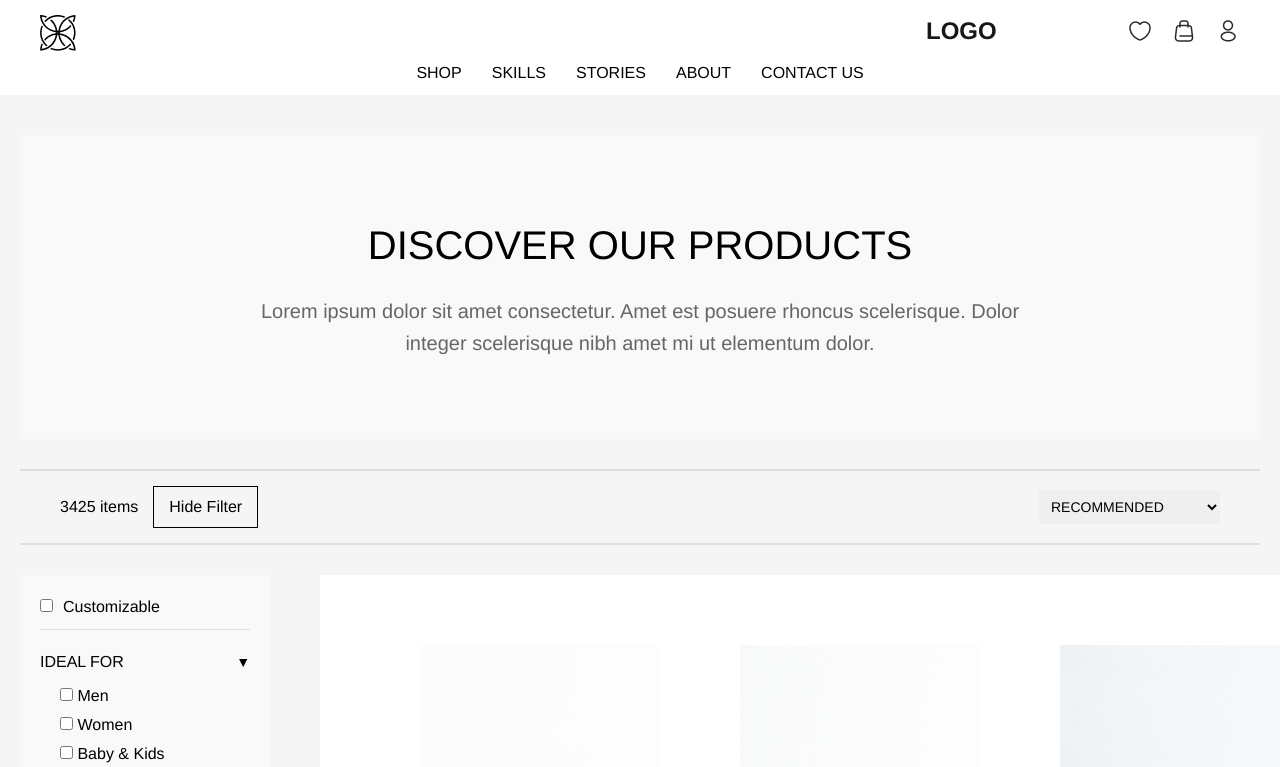
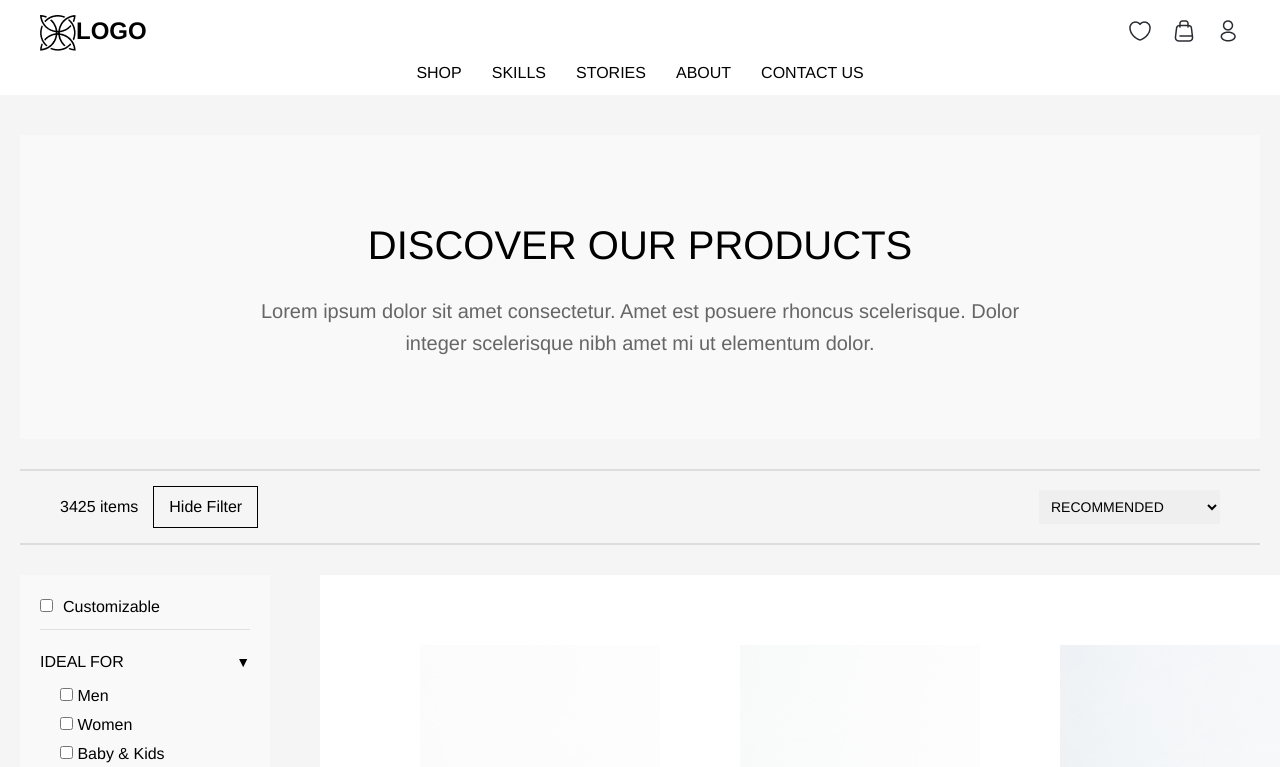
Before and after one commit to Vivek-Shete/Appscriptask-VivekShete, a Next.js app: page / in a window 1280 px wide. Shown: the top 767 px of the page. Built offline with nearby package versions, Linux system fonts and the light colour scheme.

Commit message:
Update Navbar.module.css

```diff
--- a/styles/Navbar.module.css
+++ b/styles/Navbar.module.css
@@ -27,11 +27,12 @@
   /* Centered text logo */
   .textLogo {
     text-align: center;
-    align-items: center;
+/*     align-items: center; */
     font-family: 'Helvetica Neue', sans-serif;
     font-size: 24px;
     font-weight: bold;
-    margin-left: 850px;
+    color: black;
+/*     margin-left: 850px; */
   }
 
   /* Icons section */
```
